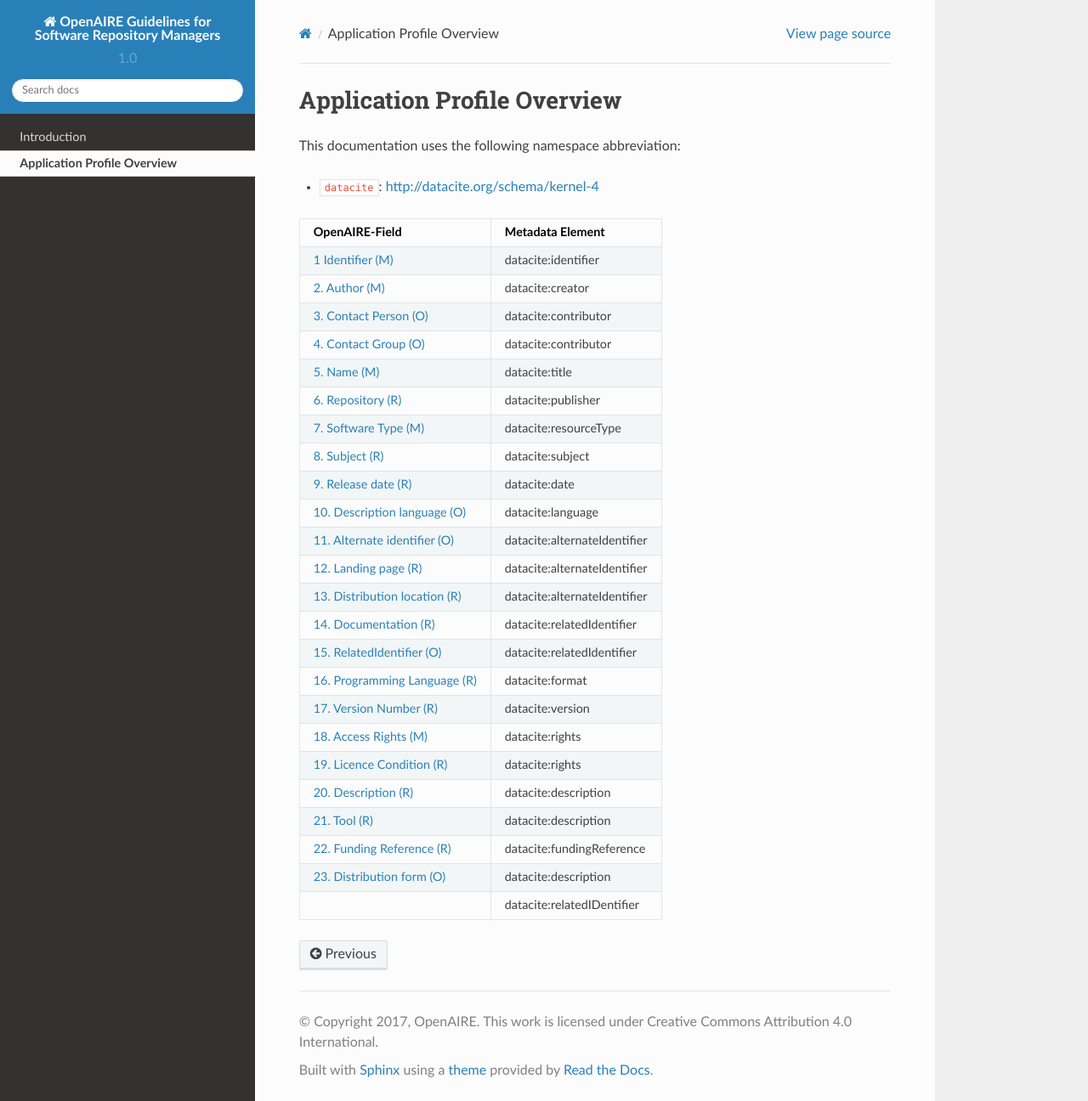
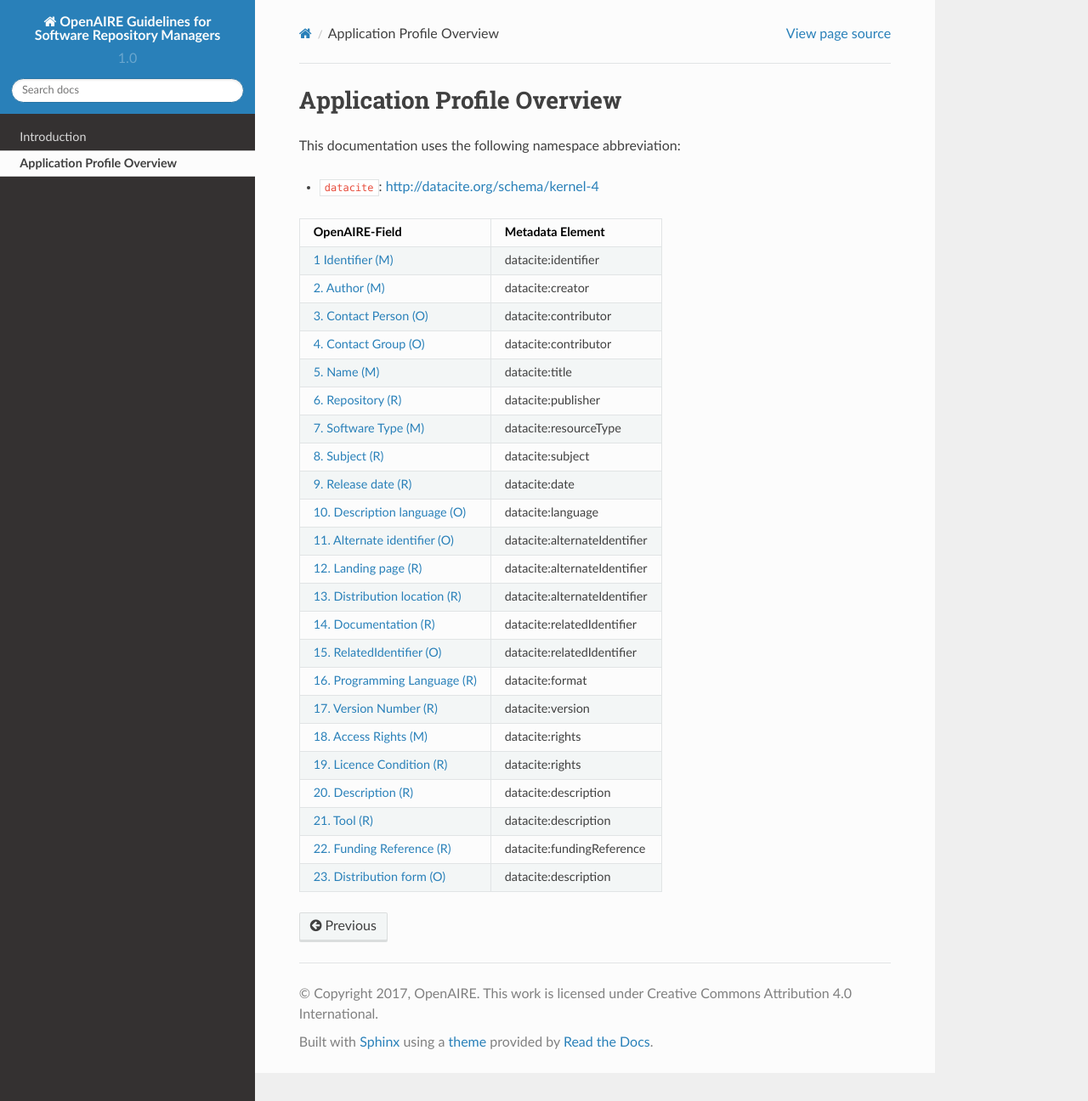
Before and after one commit to mirima2/software_guidelines, a Sphinx documentation site: the page built from docs/source/application_profile.rst, in a window 1280 px wide and 1296 px high. Shown: the whole window at 85% size. Built offline with Sphinx 7.4.7 and the Read the Docs theme 2.0.0, drawn with Linux system fonts in a browser that asks for light colours.

Commit message:
remove community field

```diff
--- a/docs/source/application_profile.rst
+++ b/docs/source/application_profile.rst
@@ -32,5 +32,4 @@ OpenAIRE-Field                           Metadata Element
 :ref:`oas:tool`                              datacite:description
 :ref:`datacite:fundingReference`             datacite:fundingReference
 :ref:`oas:distributionForm`                  datacite:description
-.. :ref:`oas:community`                         datacite:relatedIDentifier
 ======================================== =============================
```
